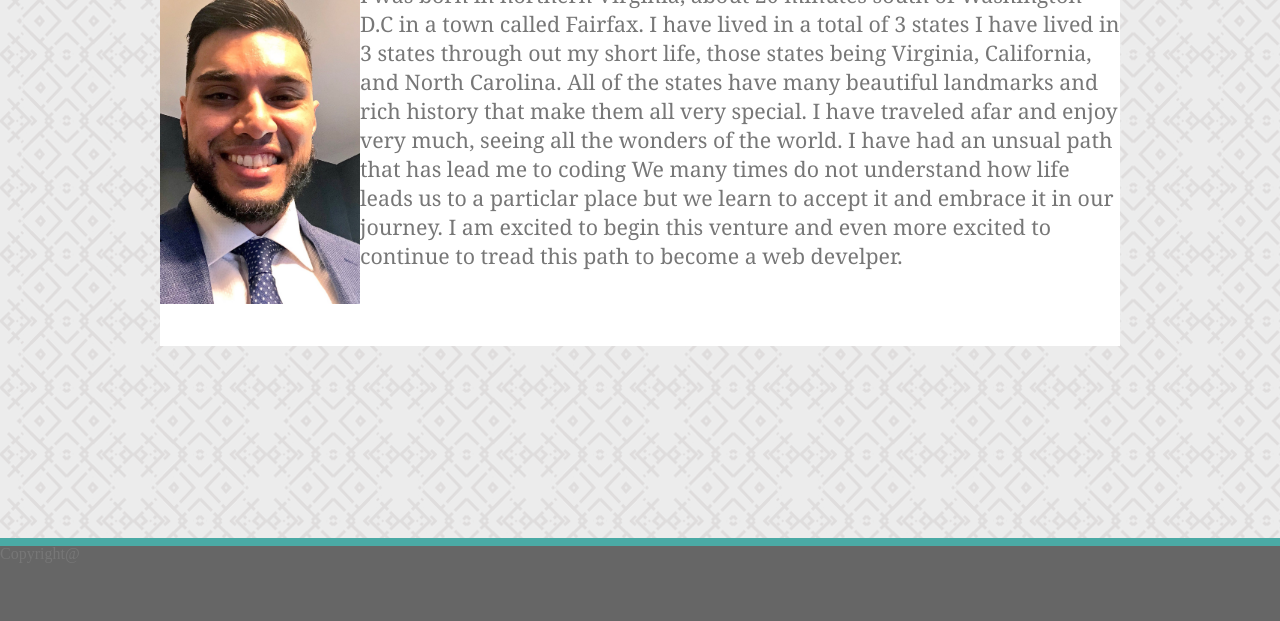
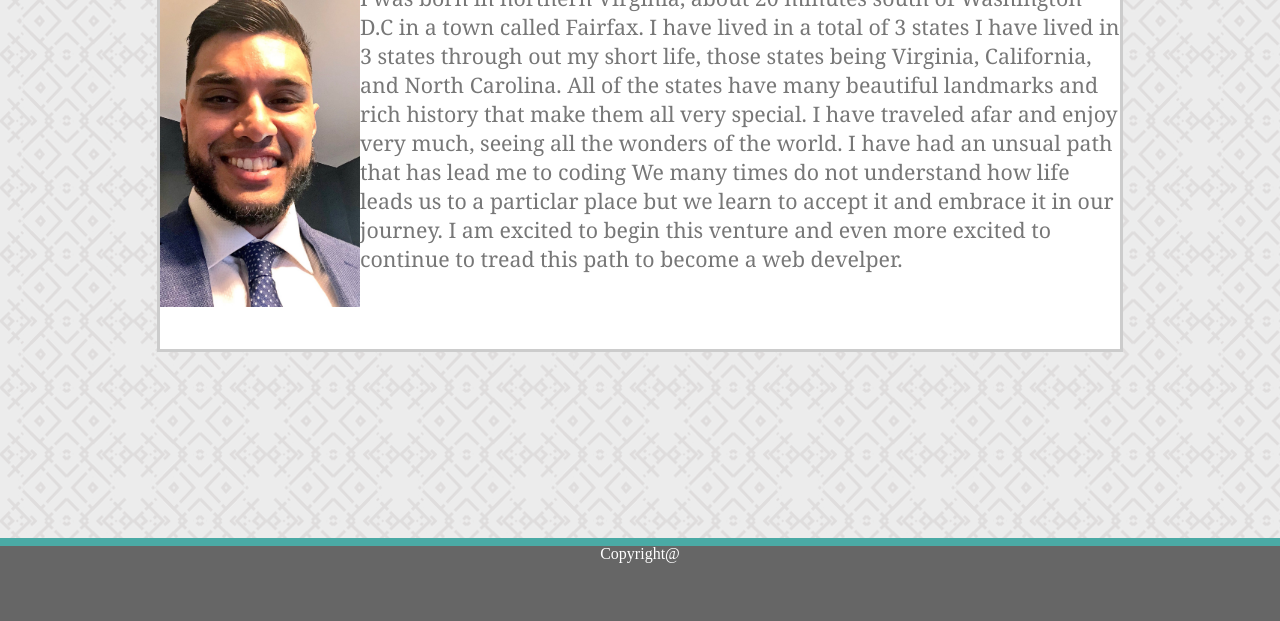
Before and after one commit to Inahmad/Homework-10-09-19, a plain HTML site: page index.html in a window 1280 px wide. Shown: the part 179-800 px from the top of the page. Drawn offline with Linux system fonts and the light colour scheme.

Commit message:
changed css in footer and solid border in contents" "

```diff
--- a/assets/css/style.css
+++ b/assets/css/style.css
@@ -57,6 +57,7 @@ h2  {
     width: 960px;
     height: 50vh;
     background: white;
+    border: solid #cccccc;
 
 
 }
@@ -152,8 +153,9 @@ p   {
     height: 75px;
     width: 100%;
     background-color: #666666;
-    color: #777777;
-    bottom: 0%
+    color:white;
+    bottom: 0%;
+    text-align: center
 
 
 }
```
Also changed, not shown: portfolio.html (+2 -1 lines).
